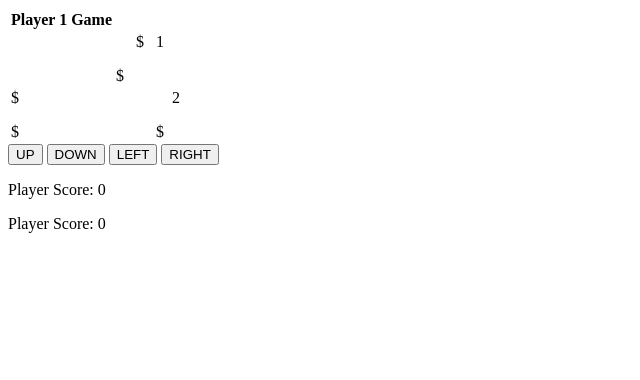
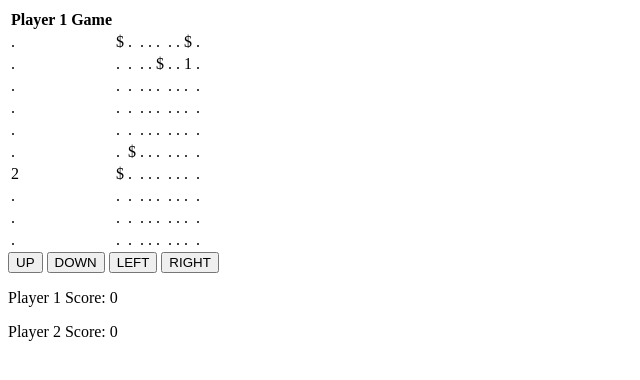
Before and after one commit to BMasterton/ServerClientTreasureGame, a Django app: page /game/display/1 in a window 1280 px wide. Shown: the top 380 px of the page, without its empty margins (0-640 px from the left). Run offline with Django 4.2, Linux system fonts and the light colour scheme; data comes from the database, SQL or seed files in the repository.

Commit message:
got scores to work

```diff
--- a/website/game/templates/Player1Display.html
+++ b/website/game/templates/Player1Display.html
@@ -1,7 +1,7 @@
 <!DOCTYPE html>
 <html lang="en">
     <head>
-        <title>Board</title>
+        <title>Player 1 Board</title>
     </head>
     <body>
         <form action="" method="post">
@@ -30,7 +30,7 @@
             <button type="submit" value="L" name="player_direction"> LEFT </button>
             <button type="submit" value="R" name="player_direction"> RIGHT </button>
     </form>
-       <p>Player {{ player_number }} Score: {{ player1_score }}</p>
-       <p>Player {{ player_number }} Score: {{ player2_score }}</p>
+       <p>Player 1 Score: {{ player1_score }}</p>
+    <p> Player 2 Score:  {{ player2_score }}</p>
     </body>
 </html>
--- a/website/game/templates/Player2Display.html
+++ b/website/game/templates/Player2Display.html
@@ -1,7 +1,7 @@
 <!DOCTYPE html>
 <html lang="en">
     <head>
-        <title>Board</title>
+        <title>Player 2 Board</title>
     </head>
     <body>
         <form action="" method="post">
@@ -30,7 +30,7 @@
             <button type="submit" value="L" name="player_direction"> LEFT </button>
             <button type="submit" value="R" name="player_direction"> RIGHT </button>
     </form>
-       <p>Player {{ player_number }} Score: {{ player1_score }}</p>
-       <p>Player {{ player_number }} Score: {{ player2_score }}</p>
+        <p>Player 1 Score: {{ player1_score }}</p>
+       <p>Player 2 Score: {{ player2_score }}</p>
     </body>
 </html>
--- a/website/game/templates/board_form.html
+++ b/website/game/templates/board_form.html
@@ -26,7 +26,6 @@
             </tbody>
         </table>
 
-            <br>
     </form>
      <form action='/game/display/1' method='GET'>
                {% csrf_token %}
--- a/website/game/views.py
+++ b/website/game/views.py
@@ -123,13 +123,13 @@ def getLabelContext():
     board_data = Board.objects.all()
     player_data = Player.objects.all()
 
-    labels = [['' for _ in range(10)] for _ in range(10)] # creating a 10 x 10 matrix
+    labels = [['.' for _ in range(10)] for _ in range(10)] # creating a 10 x 10 matrix //either add the '.' here
     for data in board_data:
-        row, col = data.row - 1, data.col - 1
-        labels[row][col] = data.label if data.value else ''
+        row, col = data.row , data.col
+        labels[row][col] = data.label if data.value else '.' #or maybe here
     for data in player_data:
-        row, col = data.row - 1, data.col - 1
-        labels[row][col] = data.name if data.name else ''
+        row, col = data.row , data.col
+        labels[row][col] = data.name if data.name else '.'
     context = {'labels': labels}
     return context
 
@@ -140,31 +140,27 @@ def playerMove(player_direction, player_number):
 
     if player:
         # Update player position based on the direction
-        if player_direction == 'U' and player.row > 1:
+        if player_direction == 'U' and player.row > 0:
             if not isPlayer(player.row -1, player.col): # stops players from going out of bounds
                 player.row -= 1 # move player
                 player.save() # save the change
                 addIfTreasure(player.row, player.col) # runs add treasure with the current tile
-        elif player_direction == 'D' and player.row < 10:
+        elif player_direction == 'D' and player.row < 9:
             if not isPlayer(player.row + 1, player.col):
                 player.row += 1
                 player.save()
                 addIfTreasure(player.row, player.col)
-        elif player_direction == 'L' and player.col > 1:
+        elif player_direction == 'L' and player.col > 0:
             if not isPlayer(player.row , player.col- 1):
                 player.col -= 1
                 player.save()
                 addIfTreasure(player.row, player.col)
-        elif player_direction == 'R' and player.col < 10:
+        elif player_direction == 'R' and player.col < 9:
             if not isPlayer(player.row ,player.col + 1):
                 player.col += 1
                 player.save()
                 addIfTreasure(player.row, player.col)
 
-        # Save the updated player object
-        player.save()
-
-        # Redirect or render a response as needed
 
 # main function that gets the post request from the html form, and gets a player direction which it
 #will then try to move that player, and printing the string matrix so a player can see whats happening
@@ -176,7 +172,7 @@ def displayPlayer(request, player_number):
 
 
     context = getLabelContext()
-    context['player1_score'] = Player.objects.filter(name=1).first().score
+    context['player1_score'] = Player.objects.filter(name=1).first().score # probably need to fix this.
     context['player2_score'] = Player.objects.filter(name=2).first().score
     if player_number == 1: # if its player one then display player1's unique html
         return render(request, 'Player1Display.html', context)
```
